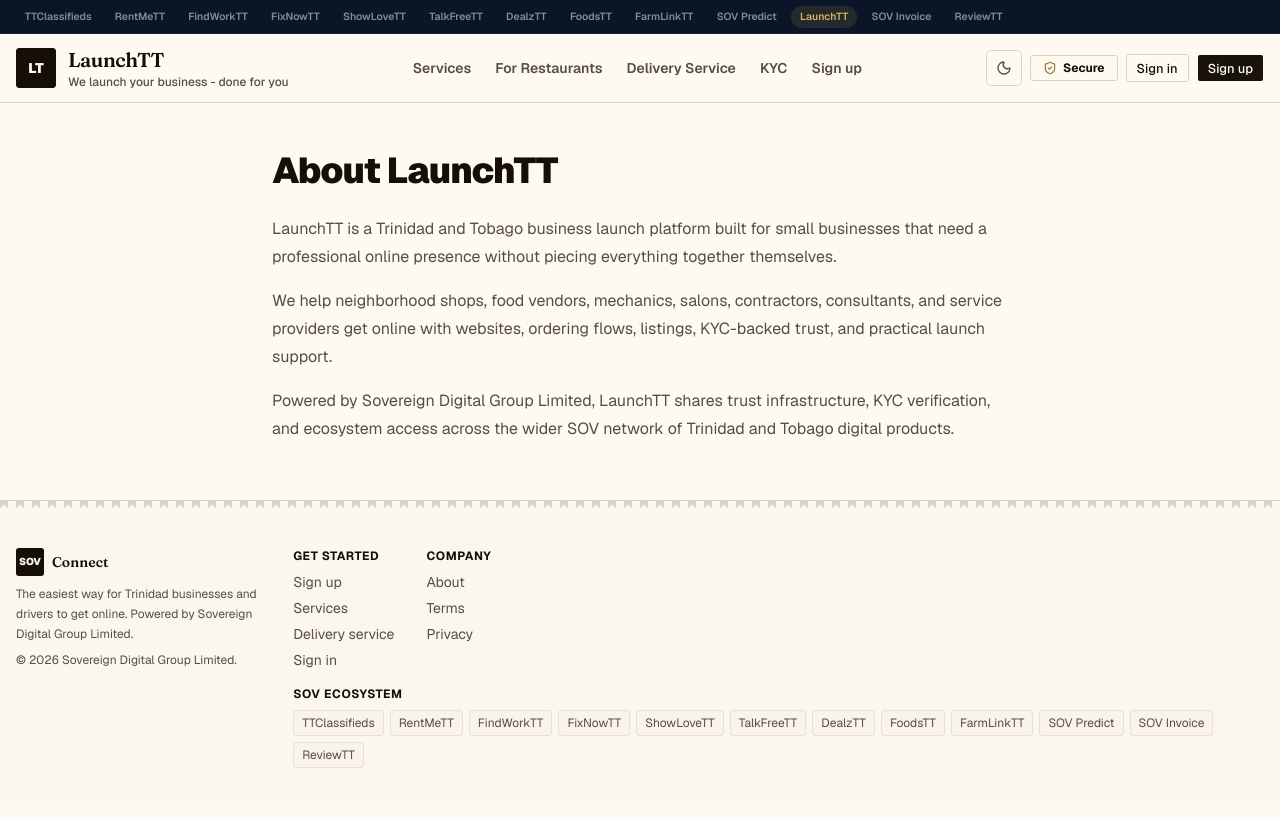
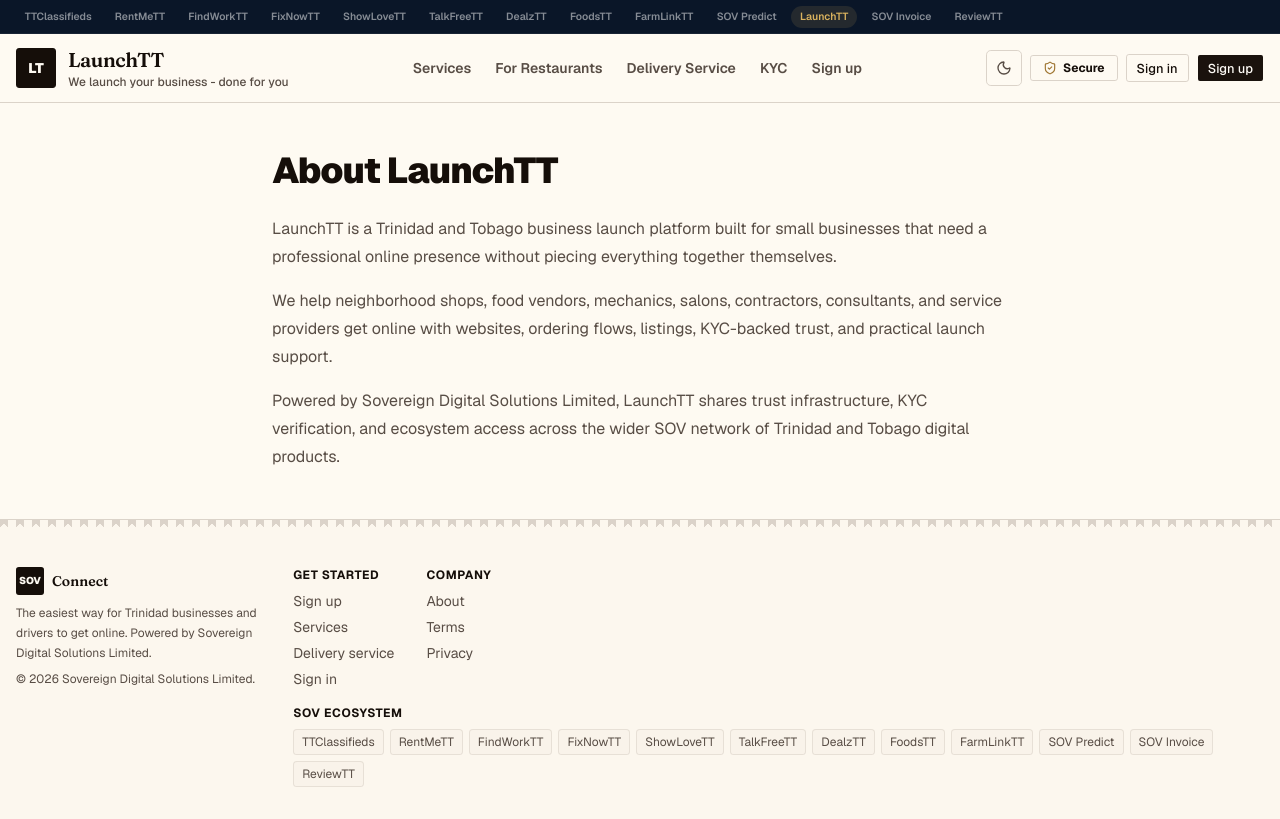
Before and after one commit to shanethabossS/ttMerchant, a Next.js app: page /about in a window 1280 px wide. Built offline with nearby package versions, Linux system fonts and the light colour scheme; no server answers.

Commit message:
Update company legal name

```diff
--- a/src/app/about/page.tsx
+++ b/src/app/about/page.tsx
@@ -1,6 +1,6 @@
 export const metadata = {
   title: 'About LaunchTT',
-  description: 'Learn about LaunchTT, the Trinidad and Tobago business launch platform from Sovereign Digital Group.',
+  description: 'Learn about LaunchTT, the Trinidad and Tobago business launch platform from Sovereign Digital Solutions Limited.',
 };
 
 export default function AboutPage() {
@@ -18,7 +18,7 @@ export default function AboutPage() {
           practical launch support.
         </p>
         <p>
-          Powered by Sovereign Digital Group Limited, LaunchTT shares trust infrastructure, KYC verification,
+          Powered by Sovereign Digital Solutions Limited, LaunchTT shares trust infrastructure, KYC verification,
           and ecosystem access across the wider SOV network of Trinidad and Tobago digital products.
         </p>
       </div>
--- a/src/app/layout.tsx
+++ b/src/app/layout.tsx
@@ -115,7 +115,7 @@ export default function RootLayout({ children }: { children: React.ReactNode })
                   areaServed: 'Trinidad and Tobago',
                   parentOrganization: {
                     '@type': 'Organization',
-                    name: 'Sovereign Digital Group Ltd',
+                    name: 'Sovereign Digital Solutions Limited',
                     url: 'https://sovdigitalgroup.com',
                   },
                 },
--- a/src/app/privacy/page.tsx
+++ b/src/app/privacy/page.tsx
@@ -7,7 +7,7 @@ export default function PrivacyPage() {
       <p className="mt-4 text-sm text-muted-foreground">Last updated: May 2026</p>
       <div className="mt-6 space-y-4 text-muted-foreground leading-7">
         <p>
-          Sovereign Digital Group Limited operates Mom &amp; Pop Marketplace. This policy explains how
+          Sovereign Digital Solutions Limited operates Mom &amp; Pop Marketplace. This policy explains how
           we collect, use, and protect your information.
         </p>
         <h2 className="text-lg font-bold text-foreground">What we collect</h2>
--- a/src/app/terms/page.tsx
+++ b/src/app/terms/page.tsx
@@ -8,7 +8,7 @@ export default function TermsPage() {
       <div className="mt-6 space-y-4 text-muted-foreground leading-7">
         <p>
           By using Mom &amp; Pop Marketplace, you agree to these terms. This platform is operated by
-          Sovereign Digital Group Limited, registered in Trinidad and Tobago.
+          Sovereign Digital Solutions Limited, registered in Trinidad and Tobago.
         </p>
         <h2 className="text-lg font-bold text-foreground">Merchant accounts</h2>
         <p>
--- a/src/app/web-design/page.tsx
+++ b/src/app/web-design/page.tsx
@@ -172,7 +172,7 @@ const jsonLd = {
         url: SITE_URL,
         parentOrganization: {
           '@type': 'Organization',
-          name: 'Sovereign Digital Group Ltd',
+          name: 'Sovereign Digital Solutions Limited',
           url: 'https://sovdigitalgroup.com',
         },
       },
@@ -405,7 +405,7 @@ export default function WebDesignPage() {
                 <ContactRow icon={<Mail className="size-5" />} label="Email" value={EMAIL} href={`mailto:${EMAIL}?subject=LaunchTT%20Web%20Design%20Enquiry`} />
                 <ContactRow icon={<Clock className="size-5" />} label="Reply time" value="Within 1 business day · Mon-Fri" />
                 <ContactRow icon={<MapPin className="size-5" />} label="Where" value="Trinidad & Tobago — serving the whole twin-island" />
-                <ContactRow icon={<ShieldCheck className="size-5" />} label="Trust" value="Part of Sovereign Digital Group · local digital operations" />
+                <ContactRow icon={<ShieldCheck className="size-5" />} label="Trust" value="Part of Sovereign Digital Solutions Limited · local digital operations" />
               </div>
             </div>
 
--- a/src/components/layout/Footer.tsx
+++ b/src/components/layout/Footer.tsx
@@ -15,8 +15,8 @@ export function Footer() {
             <span className="flex size-7 items-center justify-center rounded-sm bg-foreground text-[10px] font-black text-background">SOV</span>
             <span className="lt-serif font-semibold text-foreground">Connect</span>
           </div>
-          <p className="max-w-xs text-xs leading-5">The easiest way for Trinidad businesses and drivers to get online. Powered by Sovereign Digital Group Limited.</p>
-          <p className="text-xs">&copy; {new Date().getFullYear()} Sovereign Digital Group Limited.</p>
+          <p className="max-w-xs text-xs leading-5">The easiest way for Trinidad businesses and drivers to get online. Powered by Sovereign Digital Solutions Limited.</p>
+          <p className="text-xs">&copy; {new Date().getFullYear()} Sovereign Digital Solutions Limited.</p>
         </div>
 
         <div className="flex flex-wrap gap-x-8 gap-y-4">
--- a/src/lib/sov-ecosystem.ts
+++ b/src/lib/sov-ecosystem.ts
@@ -1,5 +1,5 @@
 /**
- * SOV Digital Group - Ecosystem site directory
+ * Sovereign Digital Solutions Limited - Ecosystem site directory
  *
  * CANONICAL SOURCE: Copy this file to every SOV app's src/lib/sov-ecosystem.ts
  * When adding/removing a site, update this file and copy to all apps.
```
